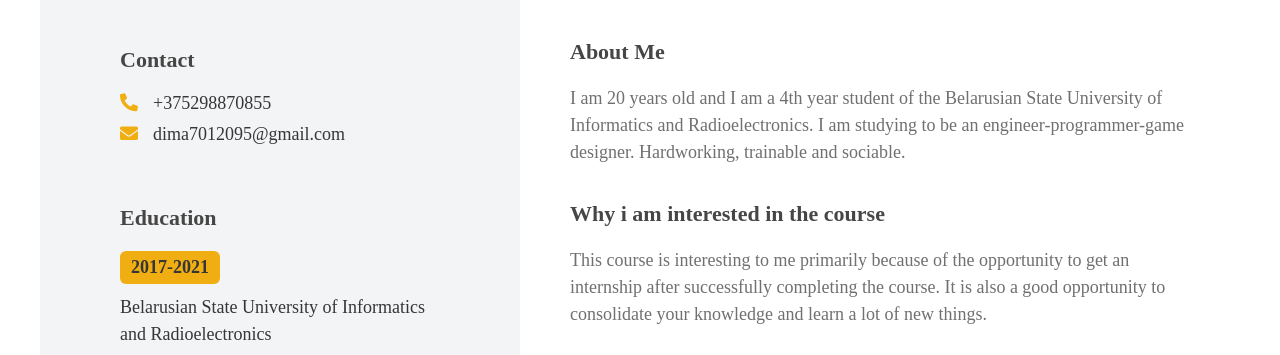
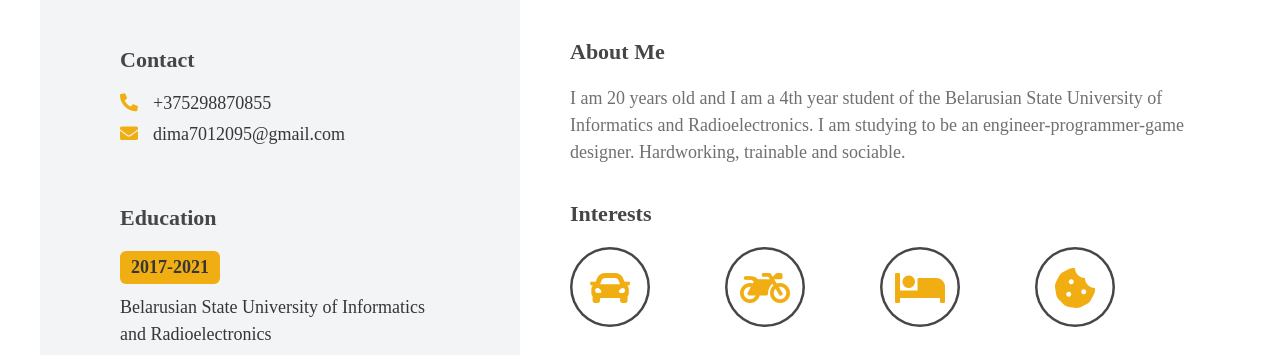
Before and after one commit to polomalo/polomalo.github.io, a plain HTML site: page CV/index.html in a window 1280 px wide. Shown: the part 363-718 px from the top of the page. Drawn offline with Linux system fonts and the light colour scheme.

Commit message:
Cv changes

```diff
--- a/CV/index.html
+++ b/CV/index.html
@@ -133,10 +133,7 @@
                 <h2>About Me</h2>
                 <p>I am 20 years old and I am a 4th year student of the Belarusian State University of Informatics and Radioelectronics. I am studying to be an engineer-programmer-game designer. Hardworking, trainable and sociable.</p>
               </div>
-              <div class="cv__right--why">
-                <h2>Why i am interested in the course</h2>
-                <p>This course is interesting to me primarily because of the opportunity to get an internship after successfully completing the course. It is also a good opportunity to consolidate your knowledge and learn a lot of new things.</p>
-              </div>
+
               <div class="cv__right--hobbies">
                 <h2>Interests</h2>
                 <div class="row">
```
